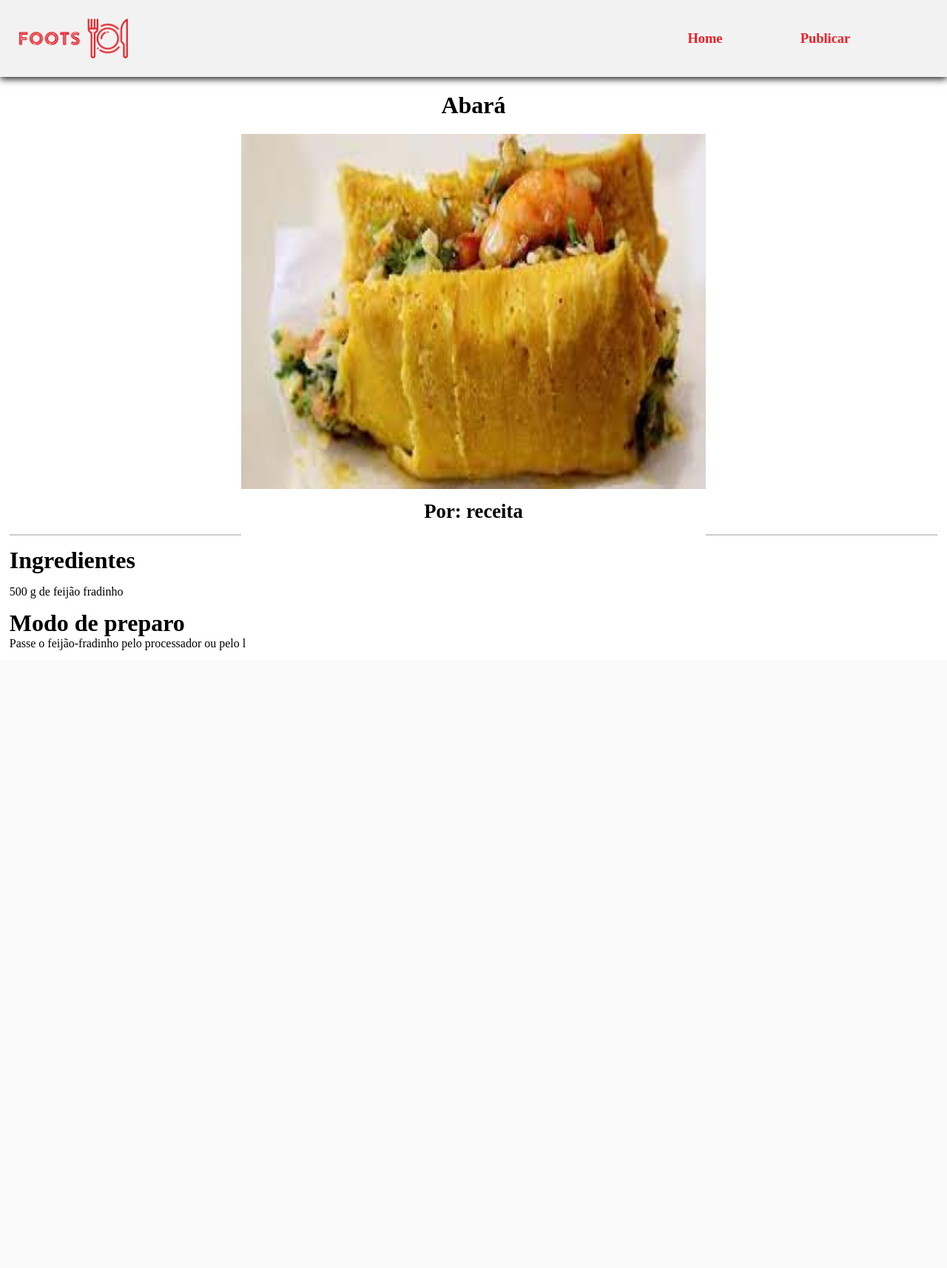
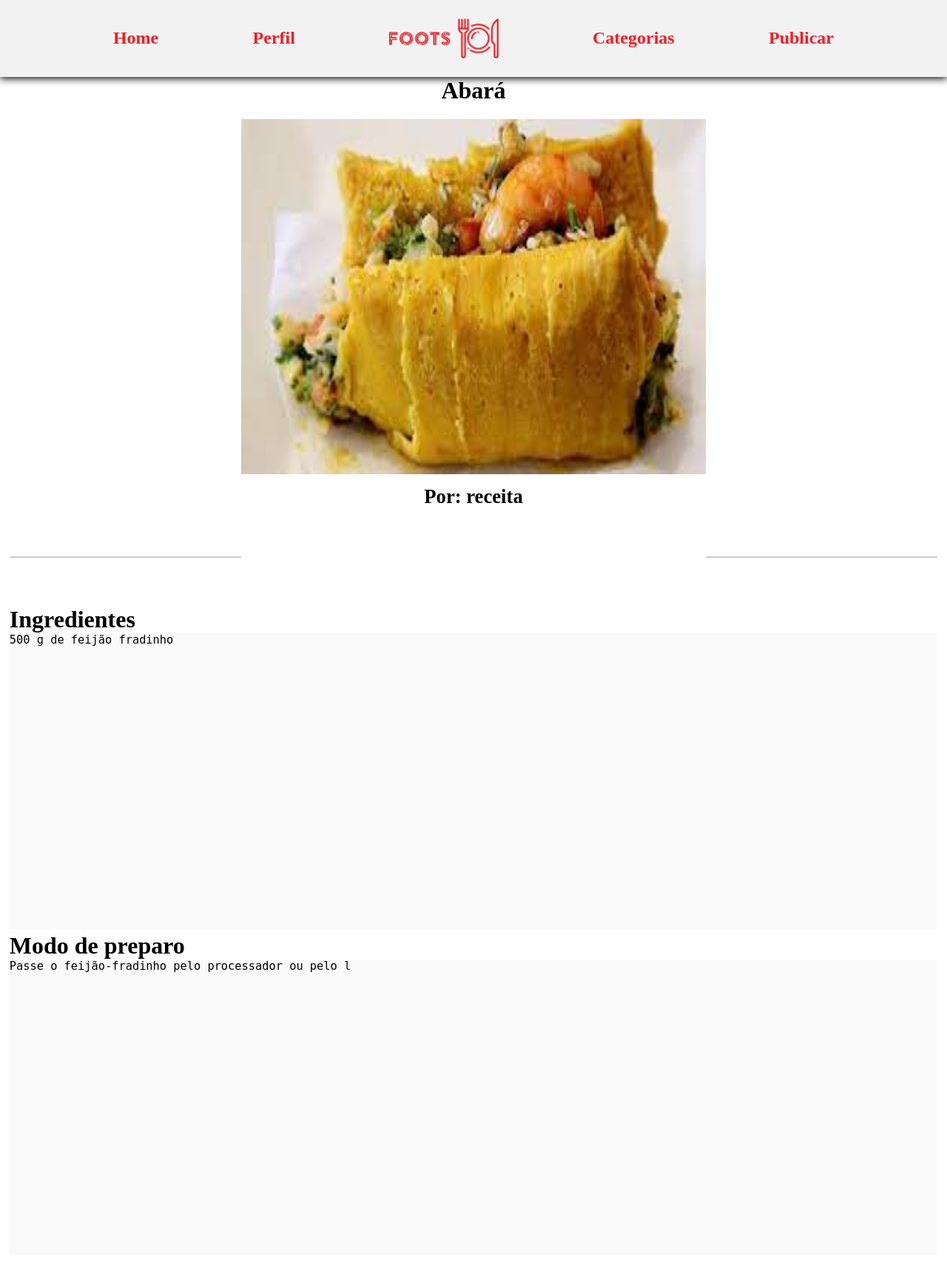
Before and after one commit to Thiag0nery/Site_Receitas, a Django app: page /homepage/15 in a window 1280 px wide. Shown: the whole page at 74% size. Before the commit the page ends 879 px from the top, so only its background shows below. Run offline with Django 4.2, Linux system fonts and the light colour scheme; data comes from the database, SQL or seed files in the repository; both versions use the stored data as it was after the commit.

Commit message:
Atualização

```diff
--- a/perfil/forms.py
+++ b/perfil/forms.py
@@ -12,10 +12,12 @@ class UserForms(forms.ModelForm):
         required=False,
         widget=forms.PasswordInput(),
         label='Senha',
+        help_text = 'A'
     )
     class Meta:
         model = User
         fields = ('username','password','email','password2')
+        help_texts = {'password2': 'A',}
     def clean(self):
         username_form = self.cleaned_data.get('username')
         password_form = self.cleaned_data.get('password')
--- a/perfil/templates/perfil/cadastro.html
+++ b/perfil/templates/perfil/cadastro.html
@@ -3,7 +3,7 @@
     <div class="container-flex-center">
         <div class="container-login">
 
-            <form action="" method="POST" class="form-login">
+            <form action="" method="POST" class="form-login cadastro-usuario">
                 {% csrf_token %}
 
                 <h1 class="texto-login">Cadastro</h1>
@@ -31,6 +31,7 @@
                     <button type="submit" class="btn-login">Cadastre-se</button>
                 </div>
             </form>
+            <div class="img-background img-cadastro"></div>
         </div>
     </div>
 {%endblock%}
--- a/perfil/templates/perfil/login.html
+++ b/perfil/templates/perfil/login.html
@@ -26,6 +26,7 @@
                 <p class="text-link-cadastro">Não tem uma conta ainda? <a href="{% url 'perfil:cadastro' %}">Clique aqui</a> para criar!</p>
             </div>
         </div>
+        <div class="img-background"></div>
     </div>
 </body>
 </html>
--- a/receitas/templates/receitas/detalhe.html
+++ b/receitas/templates/receitas/detalhe.html
@@ -1,7 +1,7 @@
 {%extends 'base.html'%}
 {%block body %}
 {% include 'parcias/_header.html' %}
-    <main>
+    <main class="main-pagina">
         <div class="container-receita-detalhe">
             <h1 class="receita-detalhe-tituto">{{receita.post_nome}}</h1>
             <img src="{{ receita.post_foto.url }}" alt="" class="img-receita-detalhe">
@@ -14,9 +14,10 @@
 
 
             <h1>Ingredientes</h1>
-            <p class="receita-ingredientes">{{receita.post_ingredientes}}</p>
+            <textarea class="receita-ingrediente" disabled rows="25">{{receita.post_ingredientes}}</textarea>
             <h1>Modo de preparo</h1>
-            <p>{{receita.post_preparo}}</p>
+             <textarea class="receita-ingrediente" disabled rows="25">{{receita.post_preparo}}</textarea>
+
         </div>
     </main>
 {%endblock%}
--- a/receitas/templates/receitas/publicar.html
+++ b/receitas/templates/receitas/publicar.html
@@ -1,7 +1,7 @@
 {%extends 'base.html'%}
 {%block body %}
 {% include 'parcias/_header.html' %}
-<form method="POST" class="form-login" enctype="multipart/form-data" >
+<form method="POST" class="margin-publicar" enctype="multipart/form-data" >
 {% csrf_token %}
 
 
--- a/templates/parcias/_header.html
+++ b/templates/parcias/_header.html
@@ -1,15 +1,16 @@
 {% load static %}
 <header>
-    <img class="img-logo" src="{% static 'Imagens/logotipo.png'%}" alt="">
+
 
 
         <nav class="nav-bar">
             <ul class="list-ul">
                 <li><a href="{% url 'receitas:homepage' %}">Home</a></li>
-                <!--
+
                 <li><a href="#">Perfil</a></li>
+                <img class="img-logo" src="{% static 'Imagens/logotipo.png'%}" alt="">
                 <li><a href="#">Categorias</a></li>
-                -->
+
                 <li><a href="{% url 'perfil:publicar' %}">Publicar</a></li>
             </ul>
         </nav>
--- a/templates/static/style.css
+++ b/templates/static/style.css
@@ -16,13 +16,22 @@
     display: flex;
     justify-content: center;
     align-items: center;
-    background-color: #d0d0d1;
+    background: linear-gradient(90deg, #403A3E, #8f0000e8);
 }
 .form-login{
     margin: 3%;
+    width: 100%;
+}
+.style-container{
+    width: 52%;
+    display: flex;
+    align-content: space-between;
+    flex-wrap: wrap;
 }
 .container-login{
-    width: 34%;
+    width: 70%;
+    display: flex;
+    height: 64vh;
     background-color: #ededed;
     border-radius: 10px;
     box-shadow: 5px 5px 1rem 0rem #000000
@@ -48,7 +57,7 @@
     margin-top: 20px;
 }
 .btn-login{
-    margin: 20px auto;
+    margin: 37px auto;
     text-align: center;
     width: 50%;
     padding: 3%;
@@ -94,6 +103,12 @@
     background-repeat: no-repeat;
     background-size: cover;
 }
+.img-cadastro{
+  width:100%!important;
+}
+.cadastro-usuario{
+    width: 90%!important;
+}
 /* HOMEPAGE */
 header{
     display: flex;
@@ -102,24 +117,28 @@ header{
     background-color: #F2F2F2;
     justify-content: space-between;
     align-items: center;
+    margin-top: -104px;
     padding: 0 2%;
+    position: fixed;
+    z-index: 9;
     box-shadow: 0px 2px 10px 0px black;
 }
 .nav-bar {
-    width: 35%;
+    width: 100%;
 }
 .nav-bar .list-ul{
     display: flex;
     justify-content: space-evenly;
+    align-items: center;
 }
 .nav-bar ul{
     list-style-type: none;
 }
 .nav-bar ul li a{
     text-decoration: none;
-    color: #f11d25;;
-    font-size: 1.15rem;
-    font-weight: 700;
+    color: #f11d25;
+    font-size: 1.5rem;
+    font-weight: 600;
 }
 .container-post-flex{
     display: flex;
@@ -182,6 +201,7 @@ header{
 }
 .flex-linha{
     display:flex;
+    margin: 50px 0;
     justify-content:space-between;
 }
 .receita-ingredientes{
@@ -190,6 +210,8 @@ header{
 /* PUBLICAR */
 .conteiner-publicar{
     margin: 1%;
+    padding-top: 30px;
+    margin-top:104px;
 }
 .nome-receita{
     margin: 15px 0;
@@ -270,3 +292,38 @@ header{
     font-size: 14pt;
     color: black;
 }
+.receita-ingrediente{
+border: none;
+    border: none;
+    color: black;
+    font-size: 11.5pt;
+    resize: none;
+    height: 50vh;
+    text-align: initial;
+    width: 100%;
+    /* appearance: none; */
+    overflow: hidden;
+}
+.img-background{
+     background-image: url(Imagens/macarrao-penne-em-molho-de-tomate-com-frango-e-tomate-em-uma-mesa-de-madeira.jpg);
+    width: 48%;
+    height: 64vh;
+    background-size: cover;
+    background-position: center;
+    background-repeat: no-repeat;
+}
+.homepage-background{
+background-image: url(Imagens/ovos-fritos-com-legumes.jpg);
+    width: 100%;
+    height: 64vh;
+    background-size: cover;
+    margin-top: 104px;
+    background-position: center;
+    background-repeat: no-repeat;
+}
+.main-pagina{
+    margin-top:104px;
+}
+.margin-publicar{
+    margin-top:15px;
+}
```
Also changed, not shown: perfil/templates/perfil/index.html (+13 -1 lines), perfil/views.py (+12 -4 lines), receitas/templates/receitas/homepage.html (+7 -2 lines), db.sqlite3, 4 other files.
